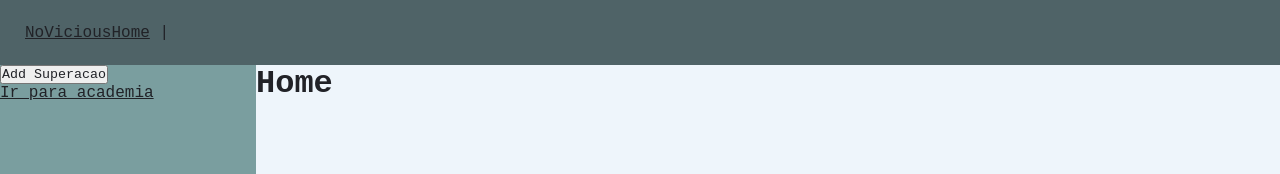
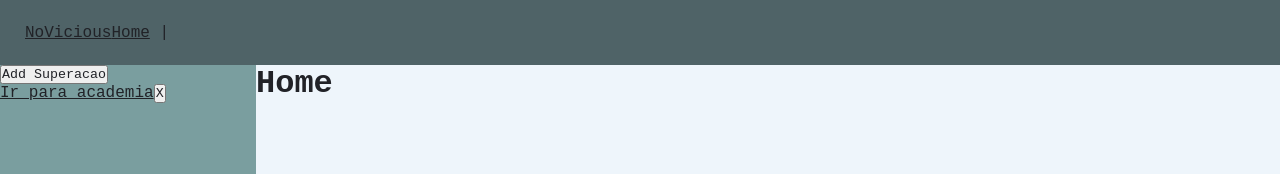
Before and after one commit to sousa-p/noVicious-Vuejs-2.0, a Vue app: page / in a window 1280 px wide. Shown: the top 174 px of the page. Built offline with nearby package versions, Linux system fonts and the light colour scheme.

Commit message:
Feature delete superação

```diff
--- a/src/App.vue
+++ b/src/App.vue
@@ -12,9 +12,9 @@
   </header>
   <main>
     <SidebarComponent
-    @addSuperacao="showModalAddSuperacao = true"
-    :superacoes="superacoes"
-    :addSuperacao="addSuperacao"
+      @showModalAddSuperacao="showModalAddSuperacao = true"
+      :superacoes="superacoes"
+      :removeSuperacao="removeSuperacao"
     />
     <router-view
     :superacoes="superacoes"
@@ -89,6 +89,10 @@ export default {
         notas: [],
         superada: false
       })
+    },
+    removeSuperacao (i) {
+      this.superacoes.splice(i, 1)
+      this.$router.replace('/')
     }
   }
 }
--- a/src/components/Sidebar.vue
+++ b/src/components/Sidebar.vue
@@ -1,13 +1,13 @@
 <template>
   <div class="Sidebar">
-    <button @click="addSuperacao; $emit('addSuperacao')">Add Superacao</button>
-    <router-link
-    v-for="(superacao, i) in superacoes"
-    :key="i"
-    :to="`/superacao/${i}`"
+    <button @click="$emit('showModalAddSuperacao')">Add Superacao</button>
+    <div
+      v-for="(superacao, i) in superacoes"
+      :key="i"
     >
-      <p>{{superacao.nome}}</p>
-    </router-link>
+      <router-link :to="`/superacao/${i}`">{{superacao.nome}}</router-link>
+      <button @click="removeSuperacao(i)">X</button>
+    </div>
   </div>
 </template>
 
@@ -20,6 +20,6 @@
 <script>
 export default {
   name: 'SidebarComponent',
-  props: ['superacoes']
+  props: ['superacoes', 'removeSuperacao']
 }
 </script>
```
